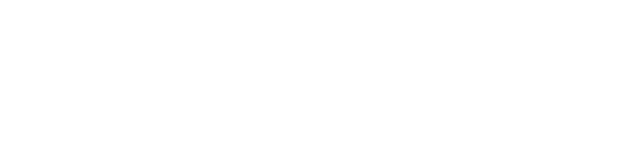
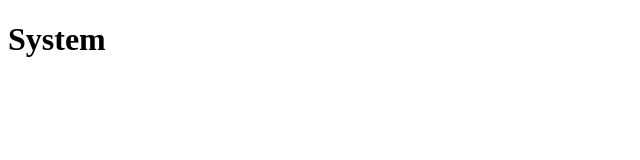
Before and after one commit to KobePauta/CS005, a plain HTML site: page index.html in a window 1280 px wide. Shown: the whole page, without its empty margins (0-640 px from the left). Drawn offline with Linux system fonts and the light colour scheme.

Commit message:
Update index.html

```diff
--- a/index.html
+++ b/index.html
@@ -1,3 +1,7 @@
 <!DOCTYPE html>
 <html lang="eng"></html>
-<meta charset="UTF-8"
+<meta charset="UTF-80">
+
+<body>
+    <h1> System</h1>
+</body>
```
